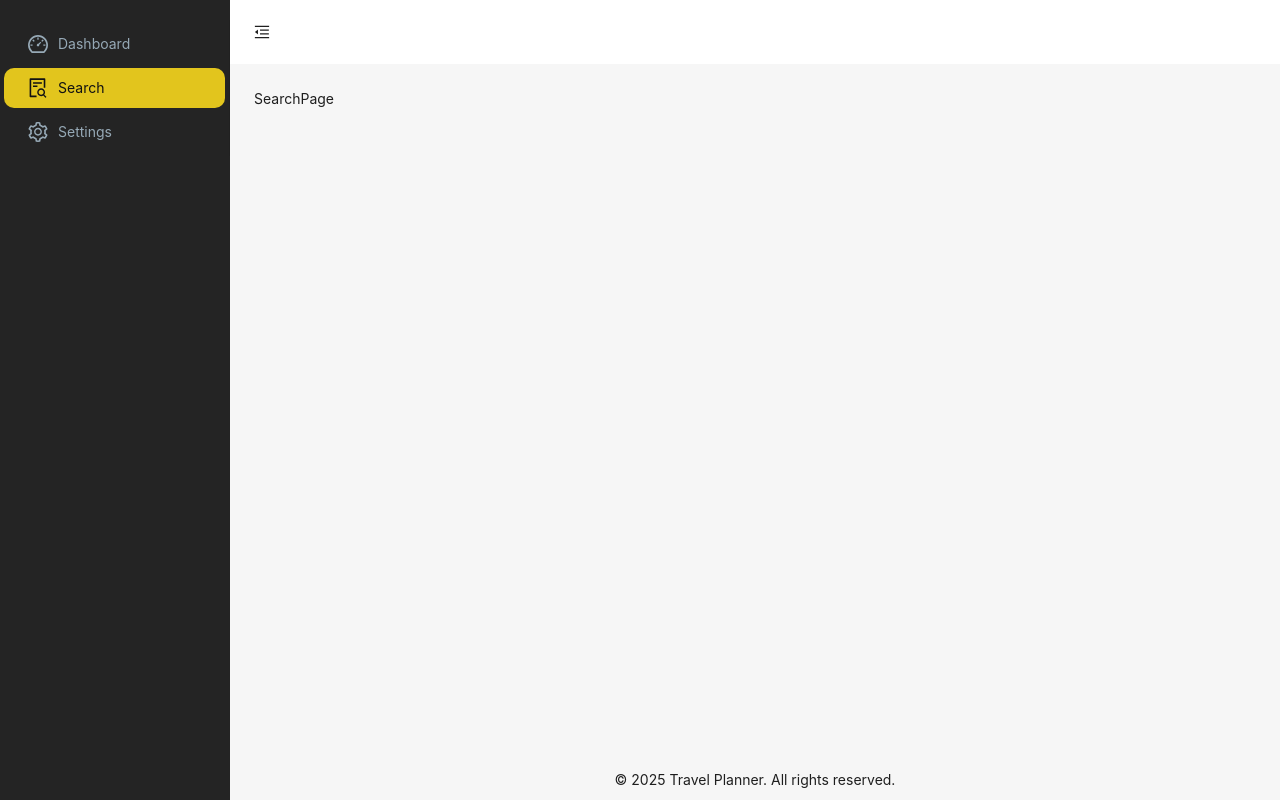
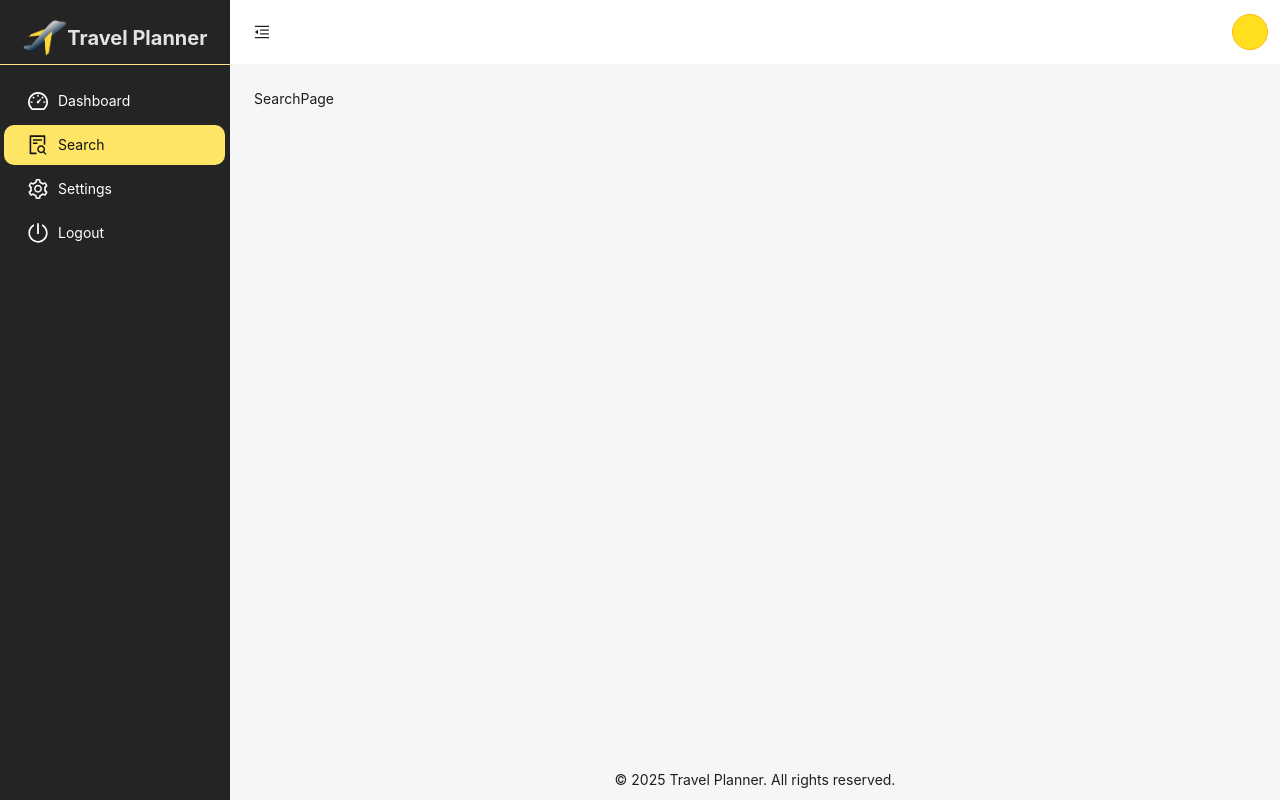
Before and after one commit to Doumbiasoft/travel-planner-frontend, a React (Vite) app: page /search in a window 1280 px wide. Built offline with nearby package versions, Linux system fonts and the light colour scheme; no server answers.

Commit message:
fixed sign in workflow

```diff
--- a/package.json
+++ b/package.json
@@ -19,6 +19,7 @@
     "axios": "^1.12.2",
     "lucide-react": "^0.545.0",
     "react": "^19.1.1",
+    "react-cookie": "^8.0.1",
     "react-dom": "^19.1.1",
     "react-hook-form": "^7.65.0",
     "react-router-dom": "^7.9.4",
--- a/src/api/api-base-config.tsx
+++ b/src/api/api-base-config.tsx
@@ -38,6 +38,7 @@
       startTime: new Date().getTime(),
     };
     const startTime = new Date().toLocaleString();
+    if (ENV.VITE_MODE === "development") {
       console.log(
         `⏳ Internal API Request is starting at ${startTime}. (based on local time)`
       );
@@ -46,6 +47,8 @@
           req.baseURL + "/" + req.url
         }. (based on local time)`
       );
+    }
+
     return req;
   },
   (error) => {
@@ -87,6 +90,7 @@
       startTime: new Date().getTime(),
     };
     const startTime = new Date().toLocaleString();
+    if (ENV.VITE_MODE === "development") {
       console.log(
         `⏳ External API Request is starting at ${startTime}. (based on local time)`
       );
@@ -95,6 +99,8 @@
           req.url
         }. (based on local time)`
       );
+    }
+
     return req;
   },
   (error) => {
--- a/src/config/env.tsx
+++ b/src/config/env.tsx
@@ -1,4 +1,5 @@
 export const ENV = {
   VITE_API_BASE_URL: import.meta.env.VITE_API_BASE_URL,
   VITE_GOOGLE_CLIENT_ID: import.meta.env.VITE_GOOGLE_CLIENT_ID,
+  VITE_MODE: import.meta.env.VITE_MODE,
 };
--- a/src/layouts/MainLayout.tsx
+++ b/src/layouts/MainLayout.tsx
@@ -5,9 +5,12 @@
   FileSearchOutlined,
   DashboardOutlined,
   SettingOutlined,
+  PoweroffOutlined,
 } from "@ant-design/icons";
 import { Button, Layout, Menu, theme, type MenuProps } from "antd";
 import { Outlet, useLocation, useNavigate } from "react-router-dom";
+import { useAuth } from "../hooks/AuthProvider";
+import logo from "../assets/images/travel-planner-vertical-logo.png";
 const { Header, Sider, Content, Footer } = Layout;
 
 export const isMobile = window.innerWidth < 768;
@@ -48,6 +51,7 @@
       getItem("Dashboard", "/dashboard", <DashboardOutlined />),
       getItem("Search", "/search", <FileSearchOutlined />),
       getItem("Settings", "/settings", <SettingOutlined />),
+      getItem("Logout", "/logout", <PoweroffOutlined />),
     ],
     defaultOpen: [],
   },
@@ -62,6 +66,8 @@
   const navigate = useNavigate();
   const location = useLocation();
   const portal = location.pathname.split("/")[1];
+  const { user } = useAuth();
+
   const getSelectedKeys = (pathname: string): string[] => {
     return [pathname];
   };
@@ -117,6 +123,39 @@
   const {
     token: { colorBgContainer, borderRadiusLG },
   } = theme.useToken();
+
+  const renderLogo = () => (
+    <div className=" flex items-center justify-center pt-5 pb-2 border-b border-amber-200 mb-3">
+      <img src={logo} alt="Travel Planner logo" className="h-9" />
+      <span className="font-bold text-xl">
+        {collapsed ? "" : "Travel Planner"}
+      </span>
+    </div>
+  );
+  const renderUserProfile = () => (
+    <div className=" flex items-center justify-center gap-2">
+      <span className="text-base hidden md:block">
+        {user?.firstName} {user?.lastName}
+      </span>
+      {user?.isOauth ? (
+        <img
+          src={logo}
+          alt="User Profile"
+          className="h-9 w-9 rounded-full object-fit-cover mr-3"
+        />
+      ) : (
+        <div className="flex flex-col items-center justify-center h-9 w-9 rounded-full object-fit-cover bg-yellow-300 text-black mr-3 border border-amber-400">
+          <span className="font-bold">
+            {user?.firstName
+              .charAt(0)
+              .toUpperCase()
+              .concat(user?.lastName.charAt(0).toUpperCase())}
+          </span>
+        </div>
+      )}
+    </div>
+  );
+
   return (
     <Layout style={{ minHeight: "100vh" }}>
       <Sider
@@ -126,8 +165,7 @@
         width={230}
         collapsedWidth={isMobile ? 0 : 80}
       >
-        <div className="demo-logo-vertical mt-5 text-pink-600" />
-
+        {renderLogo()}
         <Menu
           className="tree-menu mt-4"
           theme="light"
@@ -140,11 +178,11 @@
               typeof item === "object" &&
               "key" in item &&
               typeof item.key === "string" &&
-              item.key.includes("/page-three")
+              item.key.includes("/logout")
             ) {
               return {
                 ...item,
-                className: " text-pink-600 ",
+                className: " text-pink-600",
               };
             }
             return item;
@@ -154,6 +192,7 @@
       </Sider>
       <Layout>
         <Header style={{ padding: 0, background: colorBgContainer }}>
+          <div className="flex flex-row justify-between items-center">
             <Button
               type="text"
               icon={collapsed ? <MenuUnfoldOutlined /> : <MenuFoldOutlined />}
@@ -164,6 +203,8 @@
                 height: 64,
               }}
             />
+            {renderUserProfile()}
+          </div>
         </Header>
         {isMobile && !collapsed ? null : (
           <>
--- a/src/main.tsx
+++ b/src/main.tsx
@@ -9,11 +9,13 @@
 import themeAntd from "./styles/theme-Antd.tsx";
 import { AlertNotificationProvider } from "./hooks/AlertNotification.tsx";
 import { ENV } from "./config/env.tsx";
+import { CookiesProvider } from "react-cookie";
 
 const queryClient = new QueryClient();
 
 createRoot(document.getElementById("root")!).render(
   <StrictMode>
+    <CookiesProvider defaultSetOptions={{ path: "/" }}>
       <QueryClientProvider client={queryClient}>
         <AlertNotificationProvider>
           <AuthProvider>
@@ -25,5 +27,6 @@
           </AuthProvider>
         </AlertNotificationProvider>
       </QueryClientProvider>
+    </CookiesProvider>
   </StrictMode>
 );
--- a/src/pages/auth/SignInPage.tsx
+++ b/src/pages/auth/SignInPage.tsx
@@ -48,8 +48,6 @@
         return;
       }
     } catch (error: any) {
-      console.log(error[0]);
-
       setError("root", { message: error[0] });
     } finally {
       setIsButtonLoading(false);
@@ -57,7 +55,7 @@
   };
 
   const handleGoogleSignIn = () => {
-    // Add Google OAuth logic here
+
     console.log("Sign in with Google");
   };
   return (
@@ -105,7 +103,6 @@
                 title="email"
                 type="email"
                 placeholder="your.email@example.com"
-                required
               />
               {errors.email && (
                 <div className="text-red-500 text-sm">
@@ -132,7 +129,6 @@
                 title="password"
                 type="password"
                 placeholder="Enter your password"
-                required
               />
               {errors.password && (
                 <div className="text-red-500 text-sm">
--- a/src/styles/theme-Antd.tsx
+++ b/src/styles/theme-Antd.tsx
@@ -102,17 +102,17 @@
 
     Menu: {
       itemBg: "#242424",
-      itemColor: "#96A9B6",
+      itemColor: "#ffffff",
       itemHoverBg: "#121212",
-      itemHoverColor: "#e2c51d",
+      itemHoverColor: "#FFE566",
       itemSelectedColor: "#121212",
       itemBorderRadius: 10,
-      subMenuItemSelectedColor: "#e2c51d",
-      itemSelectedBg: "#e2c51d",
+      subMenuItemSelectedColor: "#FFE566",
+      itemSelectedBg: "#FFE566",
       popupBg: "#242424",
       horizontalItemHoverColor: "#fff",
       horizontalItemSelectedColor: "#fff",
-      controlItemBgActive: "#e2c51d",
+      controlItemBgActive: "#FFE566",
       iconSize: 20,
     },
 
```
Also changed, not shown: src/hooks/AuthProvider.tsx (+37 -13 lines), 1 other file (tests, documents, lock files or other folders). Lines whose indentation alone changed are shown as unchanged.
